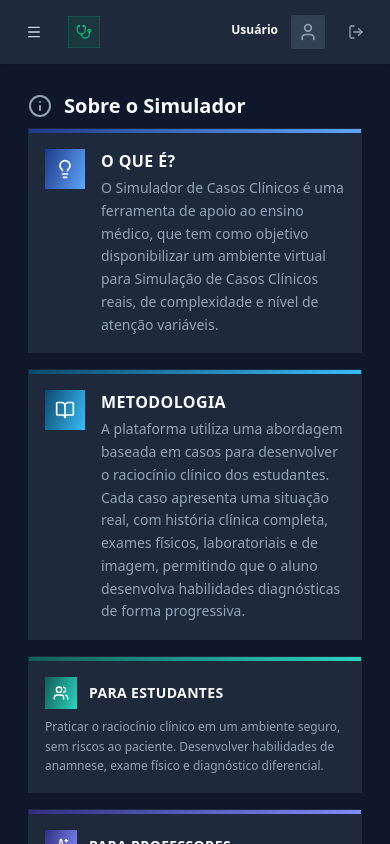
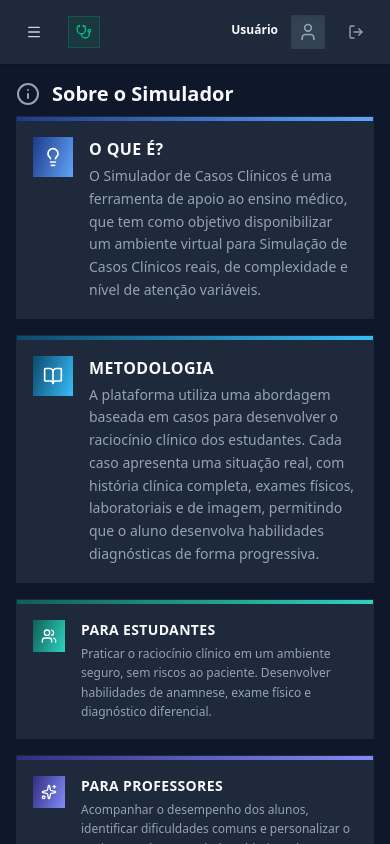
Before and after one commit to brunonl/clinical-case-simulator, a Next.js app: page /dashboard/sobre in a window 390 px wide. Built offline with nearby package versions, Linux system fonts and the light colour scheme; no server answers.

Commit message:
fix(ui): adjust layout spacing and mobile viewport height

```diff
--- a/src/app/dashboard/page.tsx
+++ b/src/app/dashboard/page.tsx
@@ -69,7 +69,7 @@ export default function DashboardPage() {
                 {DASHBOARD_TILES.map((tile) => (
                     <DashboardTile
                         key={tile.href}
-                        className="flex-1 min-h-[14%]" // Garante que ocupem altura igual e tenham um mínimo sensato
+                        className="flex-1 min-h-[14%]"
                         href={tile.href}
                         letter={tile.letter}
                         label={tile.label}
--- a/src/app/dashboard/sobre/page.tsx
+++ b/src/app/dashboard/sobre/page.tsx
@@ -3,7 +3,7 @@ import { ABOUT_CONTENT } from "@/constants/about-data";
 
 export default function SobrePage() {
     return (
-        <div className="space-y-4 p-3 md:p-4 animate-in fade-in duration-500">
+        <div className="space-y-4 animate-in fade-in duration-500">
             {/* Header */}
             <div className="flex items-center gap-3 mb-2">
                 <Info className="w-6 h-6 text-muted-foreground" />
@@ -53,15 +53,17 @@ export default function SobrePage() {
                 <div className="bg-card border border-border group overflow-hidden">
                     <div className="h-1 gradient-tile-a w-full" />
                     <div className="p-4">
-                        <div className="flex items-center gap-3 mb-2">
-                            <div className="w-8 h-8 rounded-sm gradient-tile-a flex items-center justify-center">
+                        <div className="flex items-start gap-4">
+                            <div className="w-8 h-8 rounded-sm gradient-tile-a flex items-center justify-center flex-shrink-0">
                                 <Users className="w-4 h-4 text-white" />
                             </div>
-                            <h3 className="text-sm font-bold text-foreground uppercase tracking-wide">{ABOUT_CONTENT.objectives[0].title}</h3>
+                            <div>
+                                <h3 className="text-sm font-bold text-foreground uppercase tracking-wide mb-1">{ABOUT_CONTENT.objectives[0].title}</h3>
+                                <p className="text-muted-foreground text-xs leading-relaxed">
+                                    {ABOUT_CONTENT.objectives[0].text}
+                                </p>
+                            </div>
                         </div>
-                        <p className="text-muted-foreground text-xs leading-relaxed">
-                            {ABOUT_CONTENT.objectives[0].text}
-                        </p>
                     </div>
                 </div>
 
@@ -69,15 +71,17 @@ export default function SobrePage() {
                 <div className="bg-card border border-border group overflow-hidden">
                     <div className="h-1 gradient-tile-d w-full" />
                     <div className="p-4">
-                        <div className="flex items-center gap-3 mb-2">
-                            <div className="w-8 h-8 rounded-sm gradient-tile-d flex items-center justify-center">
+                        <div className="flex items-start gap-4">
+                            <div className="w-8 h-8 rounded-sm gradient-tile-d flex items-center justify-center flex-shrink-0">
                                 <Sparkles className="w-4 h-4 text-white" />
                             </div>
-                            <h3 className="text-sm font-bold text-foreground uppercase tracking-wide">{ABOUT_CONTENT.objectives[1].title}</h3>
+                            <div>
+                                <h3 className="text-sm font-bold text-foreground uppercase tracking-wide mb-1">{ABOUT_CONTENT.objectives[1].title}</h3>
+                                <p className="text-muted-foreground text-xs leading-relaxed">
+                                    {ABOUT_CONTENT.objectives[1].text}
+                                </p>
+                            </div>
                         </div>
-                        <p className="text-muted-foreground text-xs leading-relaxed">
-                            {ABOUT_CONTENT.objectives[1].text}
-                        </p>
                     </div>
                 </div>
             </div>
--- a/src/app/login/page.tsx
+++ b/src/app/login/page.tsx
@@ -70,7 +70,7 @@ export default function LoginPage() {
     }
 
     return (
-        <div className="min-h-screen flex bg-[#050505] selection:bg-emerald-500/30 selection:text-emerald-200 overflow-hidden">
+        <div className="min-h-dvh flex bg-[#050505] selection:bg-emerald-500/30 selection:text-emerald-200 overflow-hidden">
             {/* Left Panel - Branding */}
             <div className="hidden lg:flex lg:w-[55%] relative overflow-hidden bg-[#0a0a0a] border-r border-white/5 flex-col justify-center">
                 {/* RESTORED: User Provided Grid Code */}
@@ -122,7 +122,7 @@ export default function LoginPage() {
                 <div className="absolute inset-0 bg-gradient-to-b from-transparent via-[#050505]/50 to-[#050505] pointer-events-none" />
 
                 {/* Added pt-4 to container to ensure space for floating pill */}
-                <div className="w-full max-w-[420px] animate-in slide-in-from-right-4 duration-700 fade-in relative z-10 pt-4">
+                <div className="w-full max-w-[420px] animate-in slide-in-from-right-4 duration-700 fade-in relative z-10">
 
                     {/* Mobile Logo Only (Horizontal match) */}
                     <div className="lg:hidden flex items-center gap-4 mb-6 group cursor-default justify-center mt-6">
--- a/src/components/dashboard/dashboard-tile.tsx
+++ b/src/components/dashboard/dashboard-tile.tsx
@@ -44,20 +44,20 @@ export function DashboardTile({
                     "motion-safe:transition-all motion-safe:duration-300"
                 )}
             >
-                {/* Barra escura inferior - Flexbox com Padding Reduzido */}
-                <div className="absolute bottom-0 left-0 right-0 py-2 sm:py-2.5 px-4 flex items-center justify-between tile-bar min-h-[32px] sm:min-h-[36px]">
+                {/* Barra escura inferior - Flexbox sem padding vertical */}
+                <div className="absolute bottom-0 left-0 right-0 px-4 flex items-center justify-between tile-bar h-[32px]">
                     {/* Texto ENTRAR/SAIR */}
-                    <span className="text-[11px] sm:text-xs text-white/90 uppercase tracking-[0.15em] font-medium leading-none">
+                    <span className="text-[10px] text-white/90 uppercase tracking-[0.15em] font-medium leading-none">
                         {buttonLabel}
                     </span>
 
                     {/* Indicador - Flat (quadrado) */}
                     <div className="w-5 h-5 sm:w-6 sm:h-6 border border-white/40 flex items-center justify-center bg-white/10 group-hover:bg-white/20 motion-safe:transition-colors motion-safe:duration-200">
-                        <span className="text-white/80 text-[10px] sm:text-xs leading-none mb-[1px]">→</span>
+                        <span className="text-white/80 text-[10px] leading-none mb-[1px]">→</span>
                     </div>
                 </div>
 
-                {/* Conteúdo central: Letra + Label - Reposicionado para não encavalar */}
+                {/* Conteúdo central: Letra + Label */}
                 <div
                     className="absolute inset-0 bottom-8 flex items-center justify-center p-4"
                     aria-hidden="true"
@@ -67,7 +67,7 @@ export function DashboardTile({
                         <span className="text-4xl sm:text-4xl md:text-5xl lg:text-5xl font-thin block leading-none tracking-wide drop-shadow-md mb-2">
                             {letter}
                         </span>
-                        <span className="text-xs sm:text-xs md:text-sm font-medium block drop-shadow-md opacity-90 uppercase tracking-wider">
+                        <span className="text-xs sm:text-xs font-medium block drop-shadow-md opacity-90 uppercase tracking-wider">
                             {label}
                         </span>
                     </div>
```
